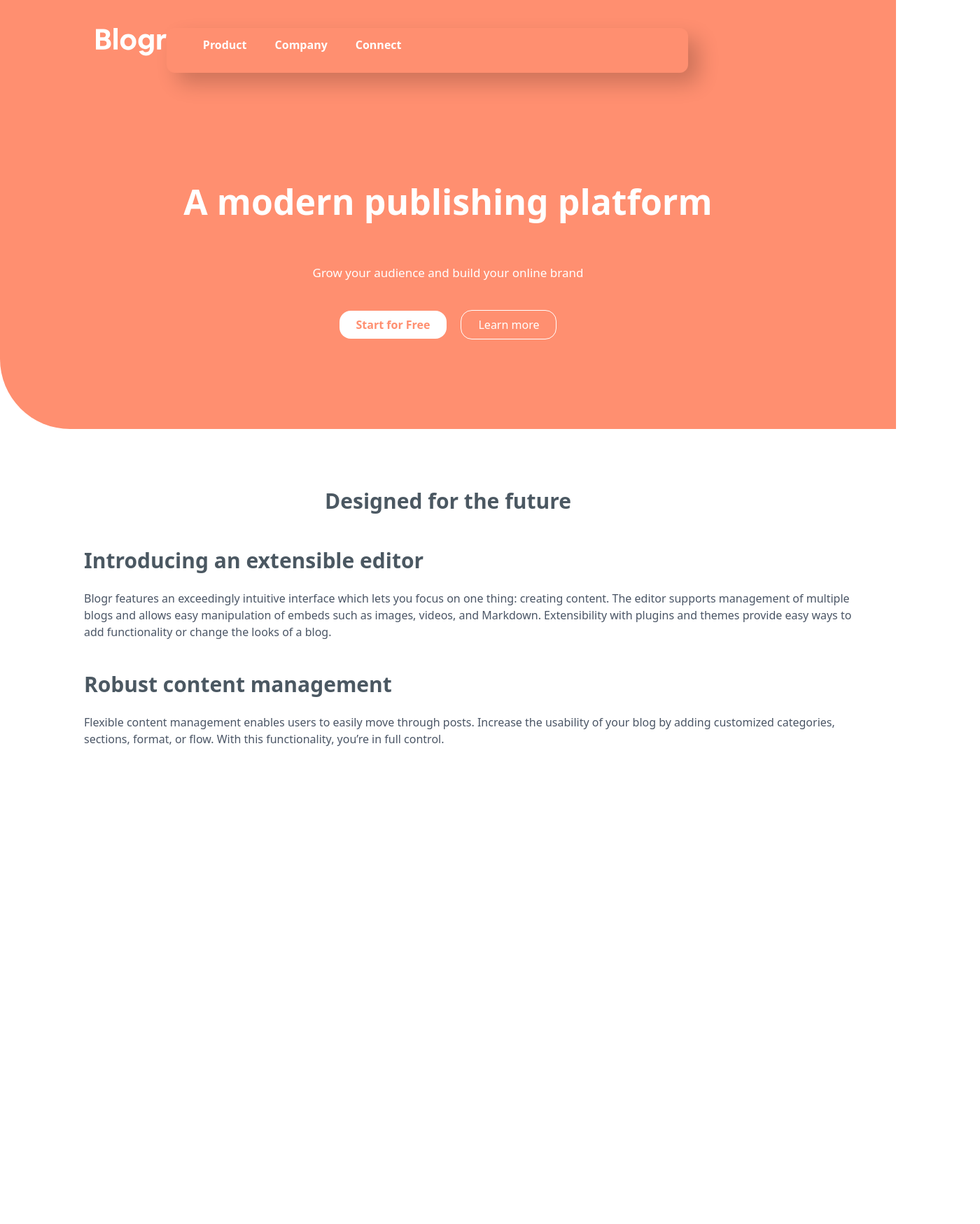
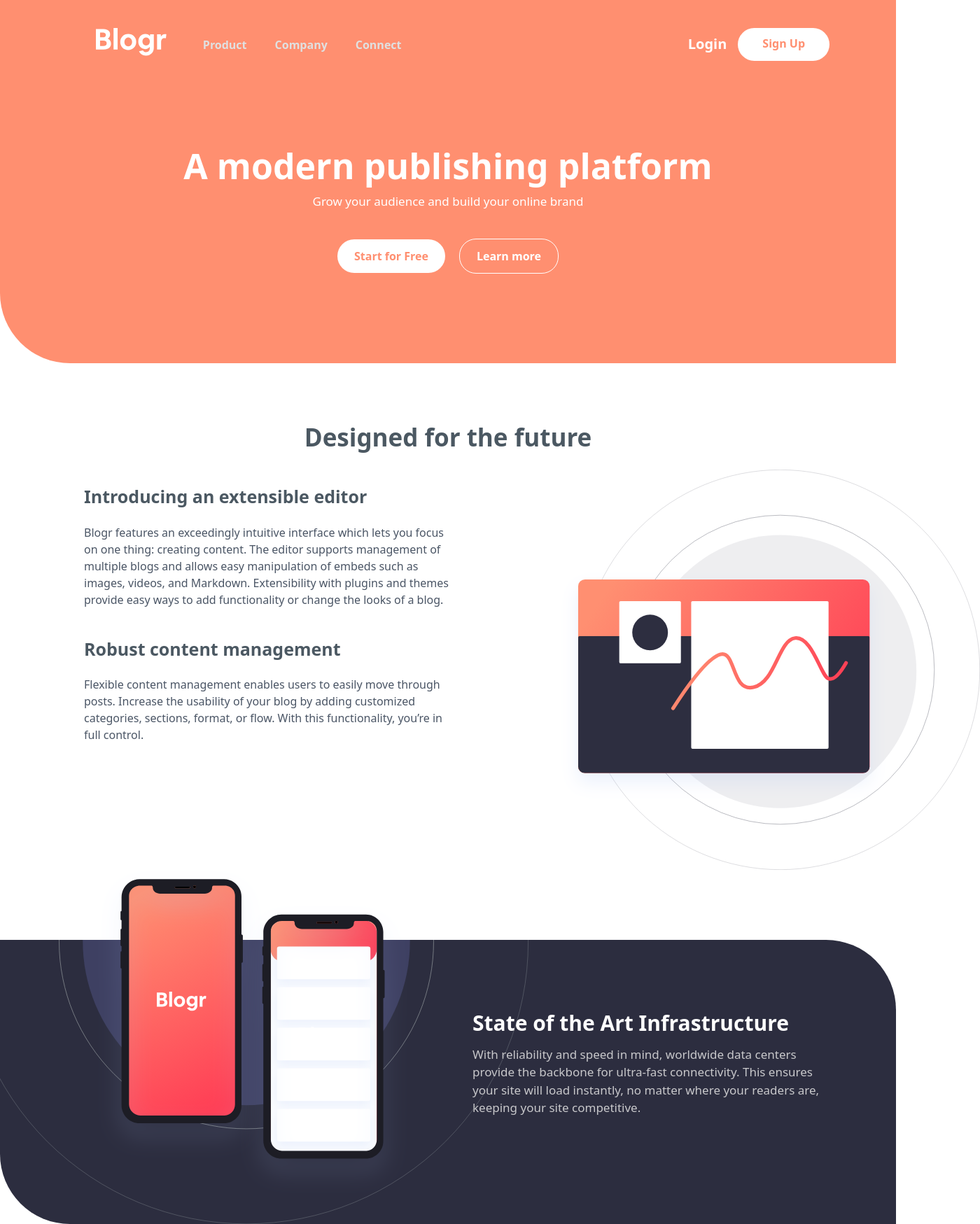
Before and after one commit to Nelson19so/blogr_landingpage, a React (Vite) app: page / in a window 1280 px wide. Shown: the whole page at 70% size, 1400 px wide, since content can reach past the window. Before the commit the page ends 1188 px from the top, so only its background shows below. Built offline with nearby package versions, Linux system fonts and the light colour scheme.

Commit message:
testing new design

```diff
--- a/index.html
+++ b/index.html
@@ -2,7 +2,11 @@
 <html lang="en">
   <head>
     <meta charset="UTF-8" />
-    <link rel="icon" type="image/svg+xml" href="/vite.svg" />
+    <link
+      rel="icon"
+      type="image/svg+xml"
+      href="./public/images/favicon-32x32.png"
+    />
     <meta name="viewport" content="width=device-width, initial-scale=1.0" />
     <link rel="stylesheet" href="./src/assets/css/input.css" />
     <title>Vite + React</title>
--- a/src/assets/css/main.css
+++ b/src/assets/css/main.css
@@ -17,28 +17,70 @@ body {
   border-radius: 30px;
   padding: 10px 35px;
   padding-bottom: 13px;
+  cursor: pointer;
+}
+
+.btn-signup-link-desktop {
+  color: hsl(13, 100%, 72%);
+  font-weight: 600;
+  border-radius: 30px;
+  padding: 10px 35px;
+  padding-bottom: 13px;
+  cursor: pointer;
+  transition: 1s;
+}
+.btn-signup-link-desktop:hover {
+  background-color: rgba(255, 255, 255, 0.2);
+  color: hsl(0, 0%, 100%);
 }
 
 .btn-start-free-home {
   color: hsl(13, 100%, 72%);
+  cursor: pointer;
+  transition: 1s;
+}
+.btn-start-free-home:hover {
+  background-color: rgba(255, 255, 255, 0.2);
+  color: hsl(0, 0%, 100%);
 }
 
 .login-link-btn {
   font-size: 20px;
   font-weight: 600;
+  cursor: pointer;
   color: hsl(207, 13%, 34%);
+}
+
+.login-link-btn-desktop {
+  font-size: 20px;
+  font-weight: 600;
+  cursor: pointer;
+}
+
+.btn-learn-more {
+  cursor: pointer;
+  font-weight: 600;
+  transition: 0.3s;
+}
+.btn-learn-more:hover {
+  color: hsl(13, 100%, 72%);
 }
 
 nav {
   width: 100vw;
   height: 13vh;
 }
-nav .container-btn-monibe {
+nav .container-btn-mobile {
   border-top: 0.1px solid hsl(240, 2%, 79%);
 }
 nav .container-ul {
   transition: 0.3s;
-  box-shadow: 15px 15px 30px rgba(0, 0, 0, 0.2);
+  box-shadow: 45px 45px 50px rgba(0, 0, 0, 0.3);
+}
+@media only screen and (min-width: 768px) {
+  nav .container-ul {
+    box-shadow: none;
+  }
 }
 @media only screen and (max-width: 768px) {
   nav .container-ul {
@@ -56,9 +98,19 @@ nav .container-ul ul li a {
   transition: 1s;
   display: block;
   width: 100%;
+  color: hsl(0, 0%, 88%);
 }
 nav .container-ul ul li a:hover {
-  color: hsl(207, 13%, 34%);
+  text-decoration: underline;
+  color: hsl(0, 0%, 100%);
+}
+@media only screen and (max-width: 768px) {
+  nav .container-ul ul li a {
+    color: hsl(240, 10%, 16%);
+  }
+  nav .container-ul ul li a:hover {
+    color: hsl(207, 13%, 34%);
+  }
 }
 
 .active-nav {
@@ -87,7 +139,7 @@ nav .container-ul ul li a:hover {
 }
 .section-home .container-home-page .container-text h1 {
   font-size: 50px;
-  padding: 4%;
+  padding: 0 4%;
   font-weight: 600;
 }
 @media only screen and (max-width: 768px) {
@@ -99,9 +151,107 @@ nav .container-ul ul li a:hover {
   font-size: 17px;
 }
 .section-home .container-items .container-title h1 {
-  font-size: 30px;
+  font-size: 35px;
   font-weight: 600;
   color: hsl(207, 13%, 34%);
 }
+.section-home .container-items .container-title h3 {
+  font-weight: 600;
+  color: hsl(207, 13%, 34%);
+  font-size: 25px;
+}
+.section-home .container-items- {
+  background-color: hsl(237, 17%, 21%);
+  padding: 4% 20px;
+  overflow: hidden;
+  border-top-right-radius: 100px;
+  border-bottom-left-radius: 100px;
+}
+@media only screen and (min-width: 768px) {
+  .section-home .container-items- {
+    max-height: 55vh;
+  }
+}
+@media only screen and (min-width: 768px) {
+  .section-home .container-items- {
+    padding: 0 5%;
+  }
+}
+.section-home .container-items- .container-padder {
+  height: 100%;
+  width: 100%;
+}
+.section-home .container-items- .container-padder .container-articles-phone {
+  padding: 35px;
+  margin-top: -30%;
+  width: 50%;
+  float: right;
+}
+@media only screen and (max-width: 768px) {
+  .section-home .container-items- .container-padder .container-articles-phone {
+    padding-right: 0;
+    margin-top: 0%;
+    width: 100%;
+    float: none;
+  }
+}
+.section-home .container-items- .container-padder .container-articles-phone .containr-padder {
+  top: 0;
+}
+.section-home .container-items- .container-padder .container-articles-phone .containr-padder h1 {
+  font-size: 30px;
+  font-weight: 600;
+  color: hsl(0, 0%, 100%);
+}
+.section-home .container-items- .container-padder .container-articles-phone .containr-padder p {
+  font-size: 17px;
+  margin-top: 2%;
+  color: hsl(240, 2%, 79%);
+}
+.section-home .container-items- .container-padder .pattern-circle {
+  overflow: hidden;
+  width: 70%;
+  left: 0;
+}
+@media only screen and (min-width: 768px) {
+  .section-home .container-items- .container-padder .pattern-circle {
+    margin-left: -10%;
+  }
+}
+@media only screen and (max-width: 768px) {
+  .section-home .container-items- .container-padder .pattern-circle {
+    margin-left: -5%;
+    width: 100% !important;
+    margin-top: -30%;
+    display: flex;
+    justify-content: center;
+  }
+}
+.section-home .container-items- .container-padder .pattern-circle img {
+  margin-top: -50%;
+  width: 100%;
+}
+@media only screen and (max-width: 768px) {
+  .section-home .container-items- .container-padder .pattern-circle img {
+    margin-top: 0%;
+    width: 80%;
+  }
+}
+.section-home .container-items- .container-padder .container-img-phone {
+  position: absolute;
+  left: 0;
+  margin-top: -8%;
+  z-index: 33;
+}
+@media only screen and (max-width: 768px) {
+  .section-home .container-items- .container-padder .container-img-phone {
+    margin-top: -4%;
+    display: flex;
+    justify-items: center;
+  }
+}
+.section-home .container-items- .container-padder .container-img-phone img {
+  width: 80%;
+}
 
 /*# sourceMappingURL=main.css.map */
--- a/src/assets/sass/base/_color.scss
+++ b/src/assets/sass/base/_color.scss
@@ -7,6 +7,7 @@ $Very-dark-blue: hsl(208, 49%, 24%);
 // Neutral
 
 $White: hsl(0, 0%, 100%);
+$White-two: hsl(0, 0%, 88%);
 $Grayish-blue: hsl(240, 2%, 79%);
 $Very-dark-grayis-hblue: hsl(207, 13%, 34%);
 $Very-dark-black-blue: hsl(240, 10%, 16%);
--- a/src/assets/sass/components/_Navbar.scss
+++ b/src/assets/sass/components/_Navbar.scss
@@ -4,13 +4,17 @@ nav {
   width: 100vw;
   height: 13vh;
 
-  .container-btn-monibe {
+  .container-btn-mobile {
     border-top: 0.1px solid color.$Grayish-blue;
   }
 
   .container-ul {
     transition: 0.3s;
-    box-shadow: 15px 15px 30px rgba(0, 0, 0, 0.2);
+    box-shadow: 45px 45px 50px rgba(0, 0, 0, 0.3);
+
+    @media only screen and (min-width: 768px) {
+      box-shadow: none;
+    }
 
     @media only screen and (max-width: 768px) {
       height: 0;
@@ -28,9 +32,19 @@ nav {
           transition: 1s;
           display: block;
           width: 100%;
+          color: color.$White-two;
 
           &:hover {
-            color: color.$Very-dark-grayis-hblue;
+            text-decoration: underline;
+            color: color.$White;
+          }
+
+          @media only screen and (max-width: 768px) {
+            color: color.$Very-dark-black-blue;
+
+            &:hover {
+              color: color.$Very-dark-grayis-hblue;
+            }
           }
         }
       }
--- a/src/assets/sass/components/_buttons.scss
+++ b/src/assets/sass/components/_buttons.scss
@@ -6,14 +6,54 @@
   border-radius: 30px;
   padding: 10px 35px;
   padding-bottom: 13px;
+  cursor: pointer;
+}
+
+.btn-signup-link-desktop {
+  color: color.$Very-light-red;
+  font-weight: 600;
+  border-radius: 30px;
+  padding: 10px 35px;
+  padding-bottom: 13px;
+  cursor: pointer;
+  transition: 1s;
+
+  &:hover {
+    background-color: rgba(255, 255, 255, 0.2);
+    color: color.$White;
+  }
 }
 
 .btn-start-free-home {
   color: color.$Very-light-red;
+  cursor: pointer;
+  transition: 1s;
+
+  &:hover {
+    background-color: rgba(255, 255, 255, 0.2);
+    color: color.$White;
+  }
 }
 
 .login-link-btn {
   font-size: 20px;
   font-weight: 600;
+  cursor: pointer;
   color: color.$Very-dark-grayis-hblue;
 }
+
+.login-link-btn-desktop {
+  font-size: 20px;
+  font-weight: 600;
+  cursor: pointer;
+}
+
+.btn-learn-more {
+  cursor: pointer;
+  font-weight: 600;
+  transition: 0.3s;
+
+  &:hover {
+    color: color.$Very-light-red;
+  }
+}
--- a/src/assets/sass/pages/_home.scss
+++ b/src/assets/sass/pages/_home.scss
@@ -20,7 +20,7 @@
 
       h1 {
         font-size: 50px;
-        padding: 4%;
+        padding: 0 4%;
         font-weight: 600;
 
         @media only screen and (max-width: 768px) {
@@ -37,9 +37,114 @@
   .container-items {
     .container-title {
       h1 {
-        font-size: 30px;
+        font-size: 35px;
         font-weight: 600;
         color: color.$Very-dark-grayis-hblue;
+      }
+
+      h3 {
+        font-weight: 600;
+        color: color.$Very-dark-grayis-hblue;
+        font-size: 25px;
+      }
+    }
+  }
+
+  .container-items- {
+    background-color: color.$Very-dark-gray-blue;
+    padding: 4% 20px;
+    overflow: hidden;
+    border-top-right-radius: 100px;
+    border-bottom-left-radius: 100px;
+
+    @media only screen and (min-width: 768px) {
+      // min-height: 60vh;
+      max-height: 55vh;
+    }
+
+    @media only screen and (min-width: 768px) {
+      padding: 0 5%;
+    }
+
+    .container-padder {
+      height: 100%;
+      width: 100%;
+
+      .container-articles-phone {
+        padding: 35px;
+        // padding-right: 6%;
+        margin-top: -30%;
+        width: 50%;
+        float: right;
+
+        @media only screen and (max-width: 768px) {
+          padding-right: 0;
+
+          margin-top: -0%;
+          width: 100%;
+          float: none;
+        }
+
+        .containr-padder {
+          top: 0;
+
+          h1 {
+            font-size: 30px;
+            font-weight: 600;
+            color: color.$White;
+          }
+
+          p {
+            font-size: 17px;
+            margin-top: 2%;
+            color: color.$Grayish-blue;
+          }
+        }
+      }
+
+      .pattern-circle {
+        overflow: hidden;
+        width: 70%;
+        left: 0;
+
+        @media only screen and (min-width: 768px) {
+          margin-left: -10%;
+        }
+
+        @media only screen and (max-width: 768px) {
+          margin-left: -5%;
+          width: 100% !important;
+          margin-top: -30%;
+          display: flex;
+          justify-content: center;
+        }
+
+        img {
+          margin-top: -50%;
+          width: 100%;
+
+          @media only screen and (max-width: 768px) {
+            margin-top: -0%;
+            width: 80%;
+          }
+        }
+      }
+
+      .container-img-phone {
+        position: absolute;
+        left: 0;
+        margin-top: -8%;
+        z-index: 33;
+
+        @media only screen and (max-width: 768px) {
+          margin-top: -4%;
+          display: flex;
+          justify-items: center;
+        }
+
+        img {
+          width: 80%;
+        }
       }
     }
   }
--- a/src/components/Navbar.jsx
+++ b/src/components/Navbar.jsx
@@ -15,8 +15,8 @@ export default function Navbar() {
       <nav className="md:flex md:justify-between absolute bg-transparent pt-10">
         <div className="container-logo h-full md:w-1/5 flex justify-between">
           {/* Home bar logo */}
-          <div className="container-logo md:w-full w-1/2 md:flex float-left md:justify-end h-full pl-10">
-            <a href="">
+          <div className="container-logo md:w-full bg-transparent w-1/2 md:flex float-left md:justify-end h-full pl-10">
+            <a href="#">
               <img src={logo} alt="" className="logo" />
             </a>
           </div>
@@ -42,24 +42,28 @@ export default function Navbar() {
         >
           <div className="container-items w-full">
             <ul className="md:w-full mb-6 md:flex md:justify-start block text-center">
-              <li className="md:ml-10 md:text-white text-dark mb-5 text-center">
+              <li className="md:ml-10 text-dark mb-5 text-center">
                 <a href="#">Product</a>
               </li>
-              <li className="md:ml-10 md:text-white text-dark mb-5 text-center">
+
+              <li className="md:ml-10 text-dark mb-5 text-center">
                 <a href="#">Company</a>
               </li>
-              <li className="md:ml-10 md:text-white text-dark text-center">
+
+              <li className="md:ml-10 text-dark text-center">
                 <a href="#">Connect</a>
               </li>
             </ul>
 
-            <div className="container-btn-monibe w-100% h-max md:hidden block pt-4 bottom-0">
+            {/* mobile button */}
+            <div className="container-btn-mobile h-max md:hidden block pt-4 bottom-0">
               <center>
                 <div className="containr-btn w-full mb-5">
                   <button className="login-link-btn text-center w-100%">
                     Login
                   </button>
                 </div>
+
                 <div className="containr-btn w-full">
                   <button className="btn-signup-link text-white">
                     Sign Up
@@ -70,7 +74,22 @@ export default function Navbar() {
           </div>
         </div>
 
-        <div className="container-btn h-full md:w-80"></div>
+        {/* desktop button */}
+        <div className="container-btn h-full md:w-80 md:block hidden">
+          <div className="container-padder flex justify-items-start">
+            <div className="containr-btn mb-5 pt-2">
+              <button className="login-link-btn-desktop text-center w-100% text-white">
+                Login
+              </button>
+            </div>
+
+            <div className="containr-btn ml-4">
+              <button className="btn-signup-link-desktop bg-white">
+                Sign Up
+              </button>
+            </div>
+          </div>
+        </div>
       </nav>
     </>
   );
--- a/src/pages/Home.jsx
+++ b/src/pages/Home.jsx
@@ -1,6 +1,9 @@
 import { useState } from "react";
 import Navbar from "../components/Navbar";
 import editorDesktop from "../../public/images/illustration-editor-desktop.svg";
+import editorMobile from "../../public/images/illustration-editor-mobile.svg";
+import illustrationPhone from "../../public/images/illustration-phones.svg";
+import patternCircle from "../../public/images/bg-pattern-circles.svg";
 
 function Home() {
   return (
@@ -14,10 +17,10 @@ function Home() {
           </div>
 
           <div className="container-btns mt-10">
-            <button className="btn-start-free-home mr-5 bg-white font-bold p-2 rounded-2xl pl-6 pr-6">
+            <button className="btn-start-free-home mr-5 bg-white font-bold p-3 rounded-3xl pl-6 pr-6">
               Start for Free
             </button>
-            <button className="bg-transparent border hover:bg-white text-white border-white btn p-2 pl-6 pr-6 rounded-2xl">
+            <button className="btn-learn-more bg-transparent border hover:bg-white text-white border-white btn p-3 pl-6 pr-6 rounded-3xl">
               Learn more
             </button>
           </div>
@@ -31,7 +34,7 @@ function Home() {
             <div className="container-items md:flex md:justify-between w-full mt-5">
               <div className="md:w-40% w-full container-img md:hidden block">
                 <img
-                  src={editorDesktop}
+                  src={editorMobile}
                   alt=""
                   className="md:ml-30 mb-5 flex justify-self-center"
                   width="300"
@@ -42,9 +45,9 @@ function Home() {
                 <article>
                   <div className="article-one">
                     <div className="container-title">
-                      <h1 className="title">
+                      <h3 className="title">
                         Introducing an extensible editor
-                      </h1>
+                      </h3>
                     </div>
                     <div className="container-articles mt-5">
                       <p className="text-gray-600">
@@ -61,7 +64,7 @@ function Home() {
 
                   <div className="article-two mt-10">
                     <div className="container-title">
-                      <h1 className="title">Robust content management</h1>
+                      <h3 className="title">Robust content management</h3>
                     </div>
                     <div className="containimgeditor-desktoper-articles mt-5">
                       <p className="text-gray-600">
@@ -75,14 +78,39 @@ function Home() {
                 </article>
               </div>
 
-              <div className="md:w-40% w-full container-img md:display hidden">
+              <div className="md:w-40% w-full container-img md:block hidden">
                 <img src={editorDesktop} alt="" className="md:ml-30 mb-5" />
               </div>
             </div>
           </div>
         </main>
 
-        <article></article>
+        <article>
+          <div className="container-items- w-full bg-dark md:mt-0 mt-10">
+            <div className="container-padder">
+              <div className="container-img-phone w-30% md:ml-35">
+                <img src={illustrationPhone} alt="phone" />
+              </div>
+
+              <div className="pattern-circle container-left md:h-full md:w-50">
+                <img src={patternCircle} alt="igm-background" />
+              </div>
+
+              <div className="container-articles-phone md:float-left h-full">
+                <div className="containr-padder">
+                  <h1>State of the Art Infrastructure</h1>
+
+                  <p>
+                    With reliability and speed in mind, worldwide data centers
+                    provide the backbone for ultra-fast connectivity. This
+                    ensures your site will load instantly, no matter where your
+                    readers are, keeping your site competitive.
+                  </p>
+                </div>
+              </div>
+            </div>
+          </div>
+        </article>
       </section>
     </>
   );
```
Also changed, not shown: 1 other file (tests, documents, lock files or other folders).
